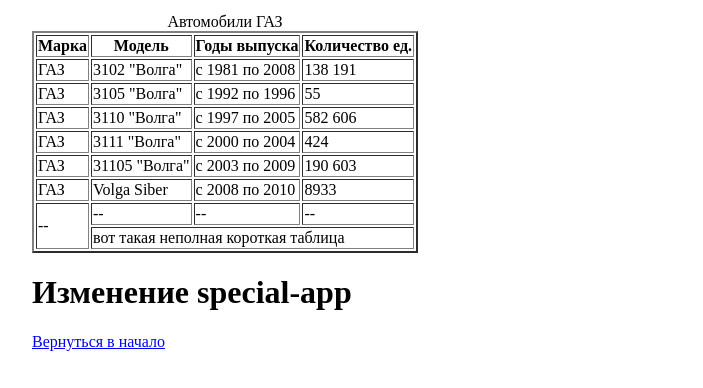
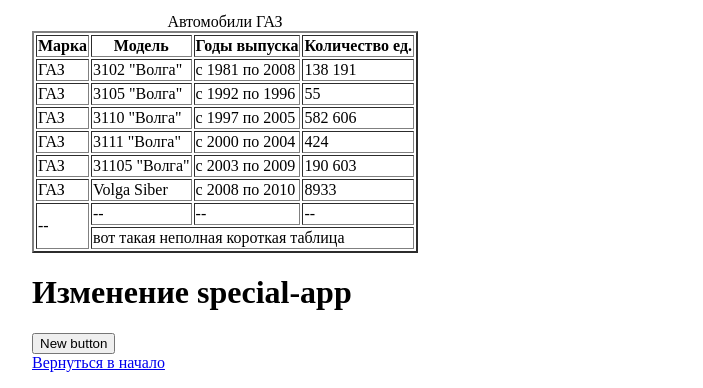
Before and after one commit to Gor4akov/special-app, a plain HTML site: page index.html in a window 1280 px wide. Shown: the part 1313-1701 px from the top of the page, without its empty margins (16-719 px from the left). Before the commit the page ends 1680 px from the top, so only its background shows below. Drawn offline with Linux system fonts and the light colour scheme.

Commit message:
new button

```diff
--- a/index.html
+++ b/index.html
@@ -126,6 +126,8 @@
 
 <h1>Изменение special-app</h1>
 
+<button>New button</button>
+      <br>
   <a href="#pageTop">Вернуться в начало</a>
 
 </body>
```
